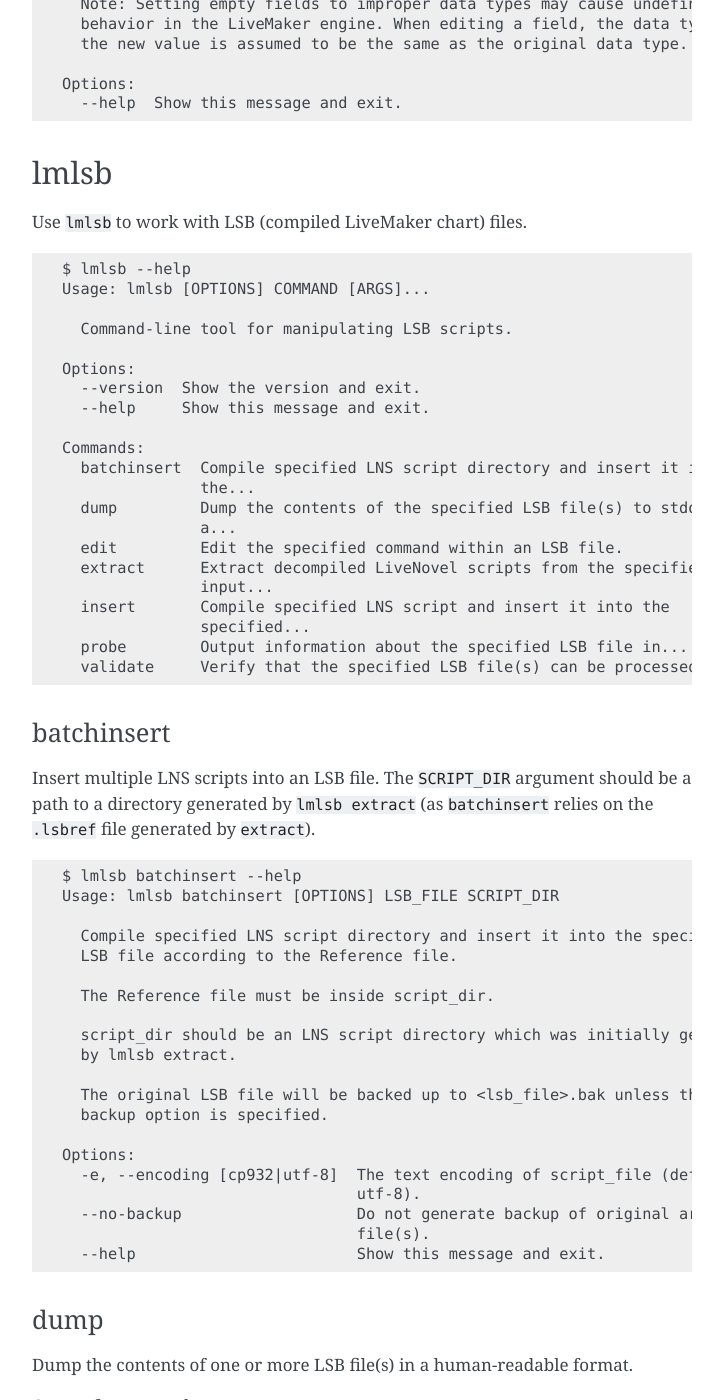
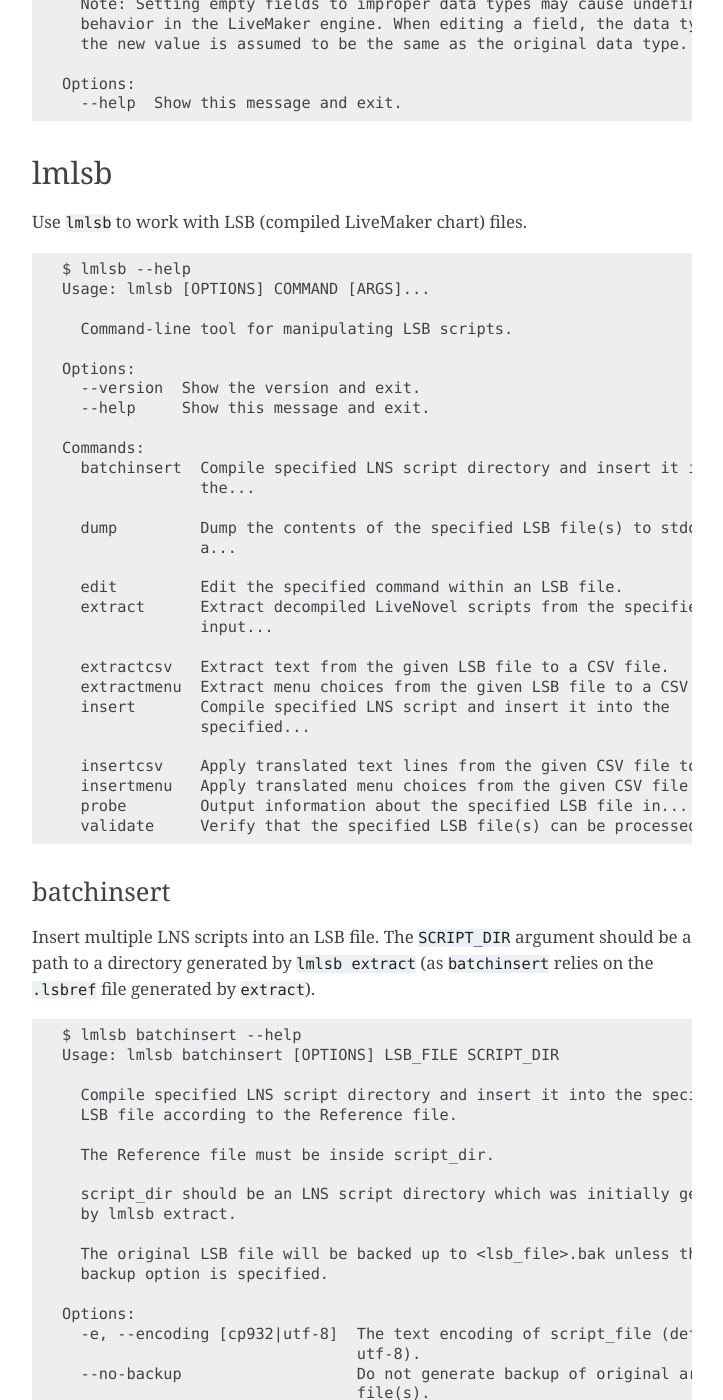
Before and after one commit to pmrowla/pylivemaker, a Sphinx documentation site: the page built from docs/cli.rst, in a window 1280 px wide and 1400 px high, scrolled down 4654 px. Shown: the whole window, without its empty margins (388-1111 px from the left). Built offline with Sphinx 7.4.7, drawn with Linux system fonts in a browser that asks for light colours; pages that are not in the unit, such as notebooks, are missing from menus.

```diff
--- a/docs/cli.rst
+++ b/docs/cli.rst
@@ -209,13 +209,21 @@ Use ``lmlsb`` to work with LSB (compiled LiveMaker chart) files. ::
     Commands:
       batchinsert  Compile specified LNS script directory and insert it into
                    the...
+
       dump         Dump the contents of the specified LSB file(s) to stdout in
                    a...
+
       edit         Edit the specified command within an LSB file.
       extract      Extract decompiled LiveNovel scripts from the specified
                    input...
+
+      extractcsv   Extract text from the given LSB file to a CSV file.
+      extractmenu  Extract menu choices from the given LSB file to a CSV file.
       insert       Compile specified LNS script and insert it into the
                    specified...
+
+      insertcsv    Apply translated text lines from the given CSV file to given...
+      insertmenu   Apply translated menu choices from the given CSV file to...
       probe        Output information about the specified LSB file in...
       validate     Verify that the specified LSB file(s) can be processed.
 
```
Also changed, not shown: docs/usage.rst (+18 -0 lines).
